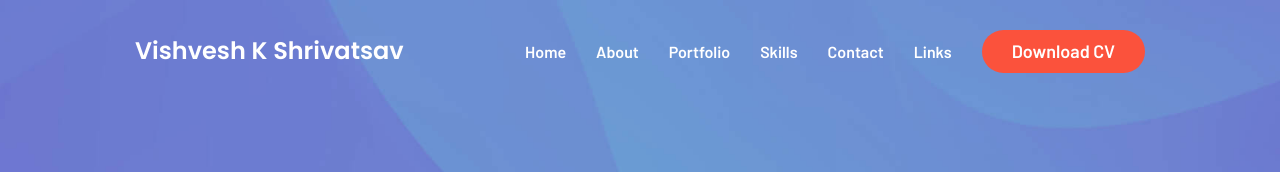
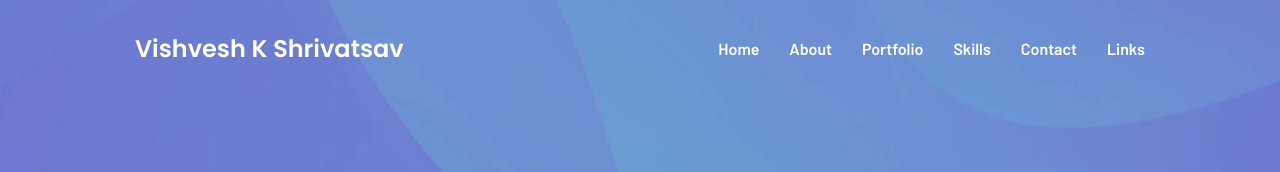
Before and after one commit to VK229198/portfolio-iwd, a plain HTML site: page index.html in a window 1280 px wide. Shown: the top 172 px of the page. Drawn offline with nearby package versions, Linux system fonts and the light colour scheme.

Commit message:
index.html

```diff
--- a/index.html
+++ b/index.html
@@ -72,9 +72,6 @@
             <a href="#blog" class="navbar-link" data-nav-link>Links</a>
           </li>
 
-          <li>
-            <a href="#" class="btn btn-primary">Download CV</a>
-          </li>
 
         </ul>
       </nav>
```
